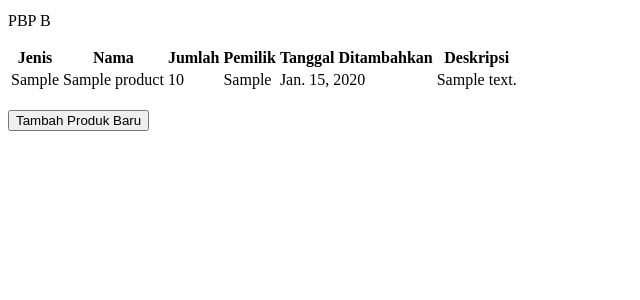
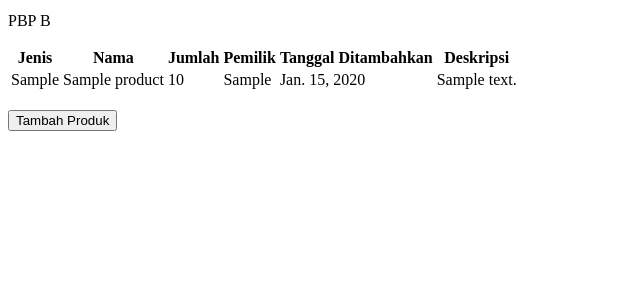
Before and after one commit to MaulanaSeto/aset-perusahaan-kereta, a Django app: page / in a window 1280 px wide. Shown: the part 185-485 px from the top of the page, without its empty margins (0-640 px from the left). Run offline with Django 4.2, Linux system fonts and the light colour scheme; tables that the repository leaves empty hold one stand-in row (values such as "Sample post").

Commit message:
Update main.html

```diff
--- a/main/templates/main.html
+++ b/main/templates/main.html
@@ -37,7 +37,7 @@
 
 <a href="{% url 'main:create_product' %}">
     <button>
-        Tambah Produk Baru
+        Tambah Produk
     </button>
 </a>
 {% endblock content %}
```
